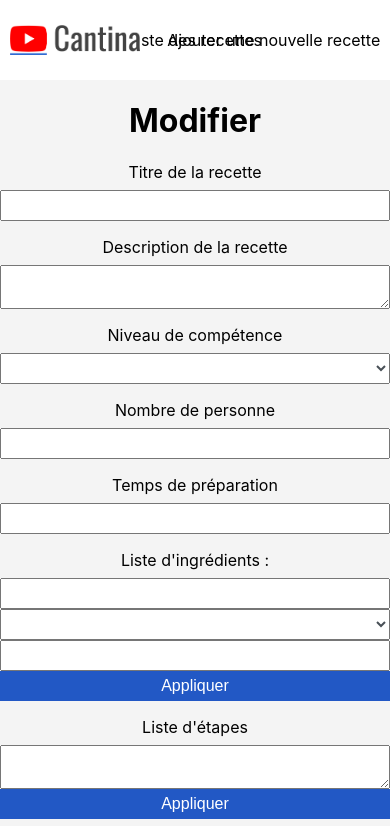
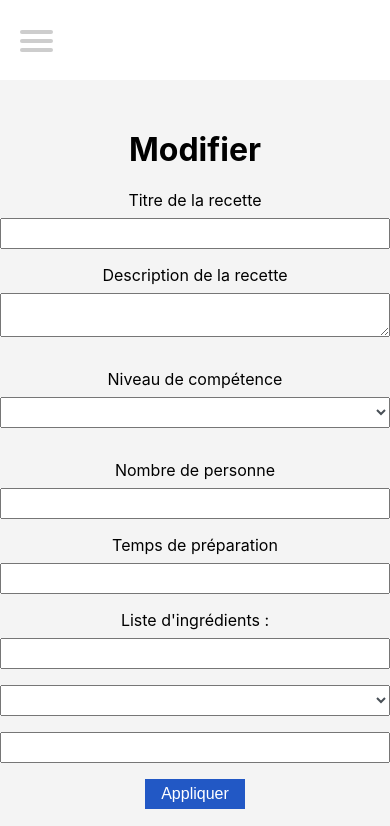
Before and after one commit to xWiZz/Cantina-project, a React (Create React App) app: page /edit/1 in a window 390 px wide. Shown: the top 826 px of the page. Built offline with nearby package versions, Linux system fonts and the light colour scheme; no server answers.

Commit message:
Final style

```diff
--- a/src/App.css
+++ b/src/App.css
@@ -12,6 +12,10 @@ html {
 * a {
   color: black;
   text-decoration: none;
+}
+
+* textarea {
+  font-family: sans-serif;
 }
 
 body.activePopup {
@@ -55,6 +59,9 @@ body.activePopup {
 .App header ul div {
   display: flex;
 }
+#menuToggle > input {
+  display: none;
+}
 
 #addNavButton {
   position: absolute;
@@ -83,30 +90,41 @@ body.activePopup {
   padding: 0px 20px;
 }
 
+.searchFilterInput {
+  margin-top: 20px;
+}
+
+.searchFilterInput select {
+  border-radius: 25px;
+}
+
 .searchResults {
   display: flex;
   flex-wrap: wrap;
   width: 100%;
   max-width: 95%;
   margin: auto;
+  margin-top: 50px;
   justify-content: space-evenly;
 }
 
 .searchResults .searchResult {
   width: 400px;
   margin: 0 50px;
+  margin-bottom: 50px;
 }
 
 .editRecetteForm {
   width: 100%;
   max-width: 500px;
-  margin: auto;
+  margin: 50px auto;
 }
 
 .editRecetteForm .itemsForm {
   display: flex;
   flex-direction: column;
   margin-bottom: 16px;
+  width: 100%;
 }
 
 .editRecetteForm .itemsForm input,
@@ -120,6 +138,44 @@ select {
   margin-bottom: 8px;
 }
 
+.editForm {
+  display: flex;
+  flex-direction: column;
+  justify-content: center;
+  align-items: center;
+}
+
+.editForm .listToAdd {
+  width: 100%;
+}
+
+.editForm .listToAdd .itemsForm input,
+textarea,
+select {
+  margin-bottom: 16px;
+}
+
+.editForm .listToAdd .itemsForm button {
+  width: 100px;
+  margin: auto;
+}
+
+.editRecetteForm button {
+  width: 100px;
+  margin: auto;
+}
+
+#elements{
+  margin-bottom: 16px;
+}
+#name-elements{
+  margin-bottom: 16px;
+}
+
+.editForm .itemsForm textarea#steps {
+  min-height: 150px;
+}
+
 .editRecetteForm button {
   padding: 6px 12px;
   color: #fff;
@@ -129,3 +185,49 @@ select {
   font-size: 16px;
   cursor: pointer;
 }
+
+.CardContent .buttonCardEdit{
+  position: unset;
+}
+
+.buttonCardEdit{
+  display: flex;
+  justify-content: right;
+  right: 50px;
+  position: absolute;
+}
+.buttonCardEdit a button{
+  padding: 6px 12px;
+  color: #fff;
+  background-color: rgb(34, 88, 197);
+  appearance: none;
+  border: none;
+  font-size: 16px;
+  cursor: pointer;
+  margin-right: 20px;
+}
+
+.buttonCardEdit div button{
+  padding: 6px 12px;
+  color: #fff;
+  background-color: rgb(235, 50, 35);
+  appearance: none;
+  border: none;
+  font-size: 16px;
+  cursor: pointer;
+}
+
+.recetteResume ul{
+  padding: 0;
+}
+
+.recetteResume ul li{
+  list-style: none;
+}
+
+.recetteResume textarea{
+  width: 100%;
+  max-width: 600px;
+  min-height: 150px;
+  max-height: 150px;
+}
--- a/src/App.js
+++ b/src/App.js
@@ -1,5 +1,7 @@
 import "./App.css";
 import "./components/Card.css";
+import "./menu.css";
+
 import { BrowserRouter, NavLink, Route } from "react-router-dom";
 
 import Recette from "./views/Recette";
@@ -13,7 +15,12 @@ function App() {
     <BrowserRouter>
       <div className="App">
         <header>
-          <ul>
+          <div id="menuToggle">
+            <input type="checkbox" />
+            <span></span>
+            <span></span>
+            <span></span>
+            <ul id="menu">
               <li>
                 <NavLink to="/">
                   <img src={Logo} alt="" />
@@ -32,6 +39,7 @@ function App() {
                 </li>
               </div>
             </ul>
+          </div>
         </header>
 
         <Route path="/" component={Accueil} exact />
--- a/src/components/Card.js
+++ b/src/components/Card.js
@@ -16,7 +16,7 @@ function Card(props) {
           <p>Niveau : {recette.niveau}</p>
           <p>Nombre de personne : {recette.personnes}</p>
           <p>Description : {recette.description}</p>
-          <p>Temps de préparation : {recette.tempsPreparation}</p>
+          <p>Temps de préparation : {recette.tempsPreparation} minutes</p>
         </div>
       </Link>
       <div className="buttonCardEdit">
--- a/src/components/popup/Popup.js
+++ b/src/components/popup/Popup.js
@@ -16,7 +16,7 @@ function Popup(props) {
   }
 
   return (
-    <div className="" key={data.id}>
+    <div className="">
       <button onClick={togglePopup} className="btnPopup" open>
         Supprimer
       </button>
--- a/src/components/popup/popup.css
+++ b/src/components/popup/popup.css
@@ -1,4 +1,4 @@
-.popup{
+.popup {
   position: fixed;
   top: 0;
   left: 0;
@@ -10,15 +10,42 @@
   align-items: center;
 }
 
-.popup .popupOverlay{
+.popup .popupOverlay {
   background-color: rgba(0, 0, 0, 0.5);
   width: 100%;
   height: 100%;
 }
 
-.popup .popupContent{
+.popup .popupContent {
   position: absolute;
   width: 750px;
   height: 450px;
   background-color: #fff;
+  display: flex;
+  flex-direction: column;
+  justify-content: center;
+  align-items: center;
 }
+
+.popupContent .closePopup {
+  padding: 6px 12px;
+  color: #fff;
+  background-color: rgb(34, 88, 197);
+  -webkit-appearance: none;
+  appearance: none;
+  border: none;
+  font-size: 16px;
+  cursor: pointer;
+  margin-bottom: 10px;
+}
+
+.popupContent div a button {
+  margin: 0;
+}
+
+.CardContent .popup .popupContent div a {
+  margin: 0;
+}
+.CardContent .popup .popupContent div a button {
+  background-color: rgb(235, 50, 35);
+}
--- /dev/null
+++ b/src/menu.css
@@ -0,0 +1,114 @@
+@media screen and (max-width: 720px) {
+  header {
+    height: 80px;
+  }
+
+  #menuToggle {
+    display: block;
+    position: relative;
+    top: 30px;
+    margin-left: 20px;
+    z-index: 1;
+    -webkit-user-select: none;
+    user-select: none;
+  }
+
+  #menuToggle > input {
+    display: block;
+    width: 40px;
+    height: 32px;
+    position: absolute;
+    top: -7px;
+    left: -5px;
+    cursor: pointer;
+    opacity: 0;
+    z-index: 2;
+    -webkit-touch-callout: none;
+    display: block !important;
+  }
+
+  #menuToggle span {
+    display: block;
+    width: 33px;
+    height: 4px;
+    margin-bottom: 5px;
+    position: relative;
+
+    background: #cdcdcd;
+    border-radius: 3px;
+
+    z-index: 1;
+
+    transform-origin: 4px 0px;
+
+    transition: transform 0.5s cubic-bezier(0.77, 0.2, 0.05, 1),
+      background 0.5s cubic-bezier(0.77, 0.2, 0.05, 1), opacity 0.55s ease;
+  }
+
+  #menuToggle span:first-child {
+    transform-origin: 0% 0%;
+  }
+
+  #menuToggle span:nth-last-child(2) {
+    transform-origin: 0% 100%;
+  }
+
+  #menuToggle input:checked ~ span {
+    opacity: 1;
+    transform: rotate(45deg) translate(-2px, -1px);
+    background: #232323;
+  }
+
+  #menuToggle input:checked ~ span:nth-last-child(3) {
+    opacity: 0;
+    transform: rotate(0deg) scale(0.2, 0.2);
+  }
+
+  #menuToggle input:checked ~ span:nth-last-child(2) {
+    transform: rotate(-45deg) translate(0, -1px);
+  }
+
+  #menu {
+    height: 100vh;
+    display: block;
+    position: fixed;
+    width: 300px;
+    margin: -100px 0 0 -50px;
+    padding: 50px;
+    padding-top: 125px;
+
+    background: #ededed;
+    list-style-type: none;
+    -webkit-font-smoothing: antialiased;
+    /* to stop flickering of text in safari */
+
+    transform-origin: 0% 0%;
+    transform: translate(-100%, 0);
+
+    transition: transform 0.5s cubic-bezier(0.77, 0.2, 0.05, 1);
+  }
+
+  #menu li:first-of-type {
+    display: none;
+  }
+
+  #menu div {
+    align-items: baseline;
+    flex-direction: column;
+  }
+
+  #menu div li {
+    display: block;
+  }
+  #menu div li:first-of-type {
+    display: block;
+  }
+
+  #menu div li#addNavButton {
+    position: unset;
+  }
+
+  #menuToggle input:checked ~ ul {
+    transform: none;
+  }
+}
--- a/src/views/Accueil.js
+++ b/src/views/Accueil.js
@@ -30,6 +30,30 @@ function Accueil() {
           placeholder="Rechercher une recette"
           onChange={handleSearchTerm}
         />
+        <div className="searchFilterInput">
+          <select>
+            <option>Difficulté</option>
+            <option>Padawan</option>
+            <option>Jedi</option>
+            <option>Maitre</option>
+          </select>
+          <select>
+            <option>Nombre de personnes</option>
+            <option>1 à 2</option>
+            <option>2 à 4</option>
+            <option>4 à 6</option>
+            <option>6 à 8</option>
+            <option>8 à 10</option>
+          </select>
+          <select>
+            <option>Temps de préparation</option>
+            <option>Moins de 15 minutes</option>
+            <option>Moins de 30 minutes</option>
+            <option>Moins de 45 minutes</option>
+            <option>Moins de 1 heure</option>
+            <option>Plus de 1 heure</option>
+          </select>
+        </div>
       </div>
 
       <div className="filter"></div>
--- a/src/views/ModifRecette.js
+++ b/src/views/ModifRecette.js
@@ -1,7 +1,7 @@
 import React, { useEffect, useState } from "react";
 import { useParams } from "react-router-dom";
 
-function ModifRecette() {
+function ModifRecette(props) {
   const param = useParams();
   const id = param.id;
 
--- a/src/views/Recette.js
+++ b/src/views/Recette.js
@@ -1,7 +1,9 @@
 import React, { useEffect, useState } from "react";
 import { useParams } from "react-router-dom";
+import { Link } from "react-router-dom";
+import Popup from "../components/popup/Popup";
 
-function Recette() {
+function Recette(props) {
   const params = useParams();
   const id = params.id;
 
@@ -17,21 +19,37 @@ function Recette() {
 
   return (
     <div>
+      <div className="buttonCardEdit">
+        <Link to={"/edit/" + id}>
+          <button>Modifier</button>
+        </Link>
+        <Popup popupId={recette} />
+      </div>
       {recette && (
-        <div className="">
+        <div className="recetteResume">
           <h1>{recette.titre}</h1>
           <p>{recette.description}</p>
           <img src={recette.photo} alt={recette.titre} />
           <div className="">
-            <p>{recette.tempsPreparation}</p>
-            <p>{recette.niveau}</p>
-            <p>{recette.personnes}</p>
+            <p>Temps de préparation : {recette.tempsPreparation} minutes</p>
+            <p>Niveau de difficulté : {recette.niveau}</p>
+            <p>Nombre de personnes : {recette.personnes}</p>
           </div>
           <div className="">
-            <p>{recette.ingredients}</p>
+            <h3>ingredients :</h3>
+            <ul>
+              {recette.ingredients &&
+                recette.ingredients.map((e, i) => (
+                  <li key={i}>
+                    <p>
+                      {e[0]} {e[1]}
+                    </p>
+                  </li>
+                ))}
+            </ul>
           </div>
           <div className="">
-            <p>{recette.etapes}</p>
+            <textarea value={recette.etapes}></textarea>
           </div>
         </div>
       )}
```
Lines whose indentation alone changed are shown as unchanged.
